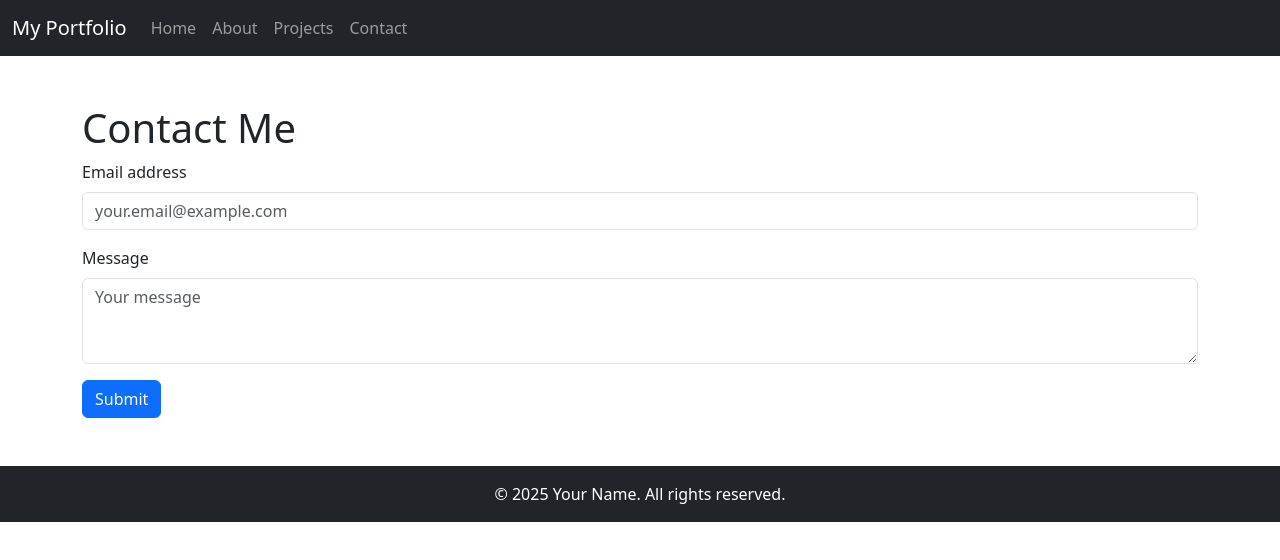
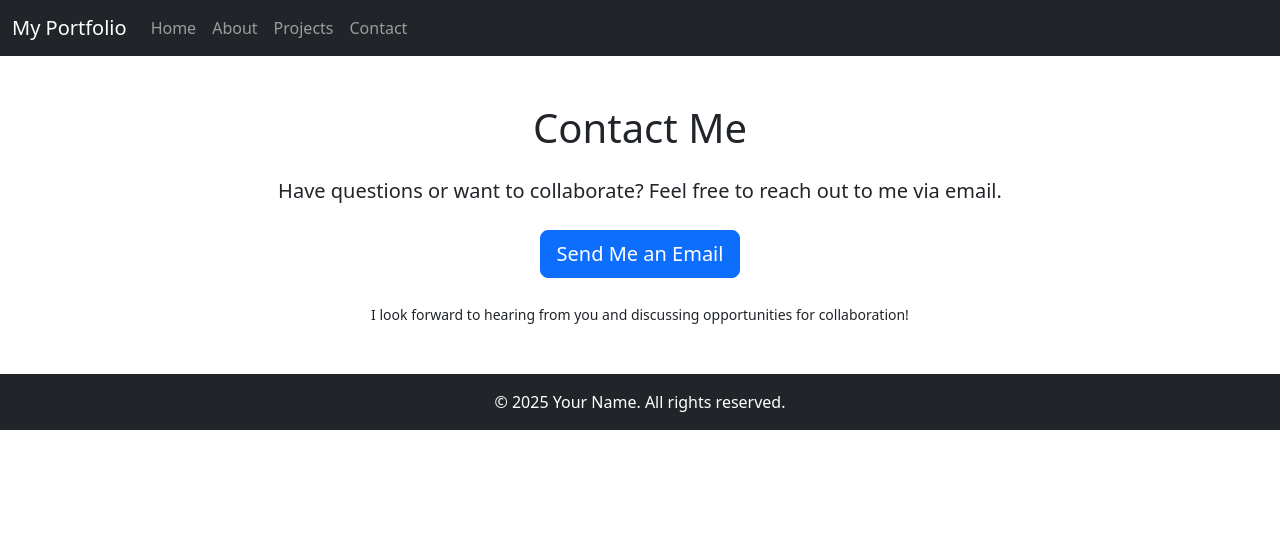
Before and after one commit to krishnaravulapati/krishnaravulapati.github.io, a plain HTML site: page contact.html in a window 1280 px wide. Drawn offline with nearby package versions, Linux system fonts and the light colour scheme.

Commit message:
add/update rendered pages

```diff
--- a/contact.html
+++ b/contact.html
@@ -27,20 +27,20 @@
 
     <!-- Main Content -->
     <div class="container mt-5">
-
-<h1>Contact Me</h1>
-<form>
-    <div class="mb-3">
-        <label for="email" class="form-label">Email address</label>
-        <input type="email" class="form-control" id="email" placeholder="your.email@example.com">
-    </div>
-    <div class="mb-3">
-        <label for="message" class="form-label">Message</label>
-        <textarea class="form-control" id="message" rows="3" placeholder="Your message"></textarea>
-    </div>
-    <button type="submit" class="btn btn-primary">Submit</button>
-</form>
-
+        <h1 class="text-center mb-4">Contact Me</h1>
+        <p class="lead text-center">
+            Have questions or want to collaborate? Feel free to reach out to me via email.
+        </p>
+        <div class="text-center mt-4">
+            <a href="mailto:kanthravulapati@gmail.com" class="btn btn-primary btn-lg">
+                Send Me an Email
+            </a>
+        </div>
+        <p class="text-center mt-4">
+            <small>
+                I look forward to hearing from you and discussing opportunities for collaboration!
+            </small>
+        </p>
     </div>
 
     <!-- Footer -->
```
